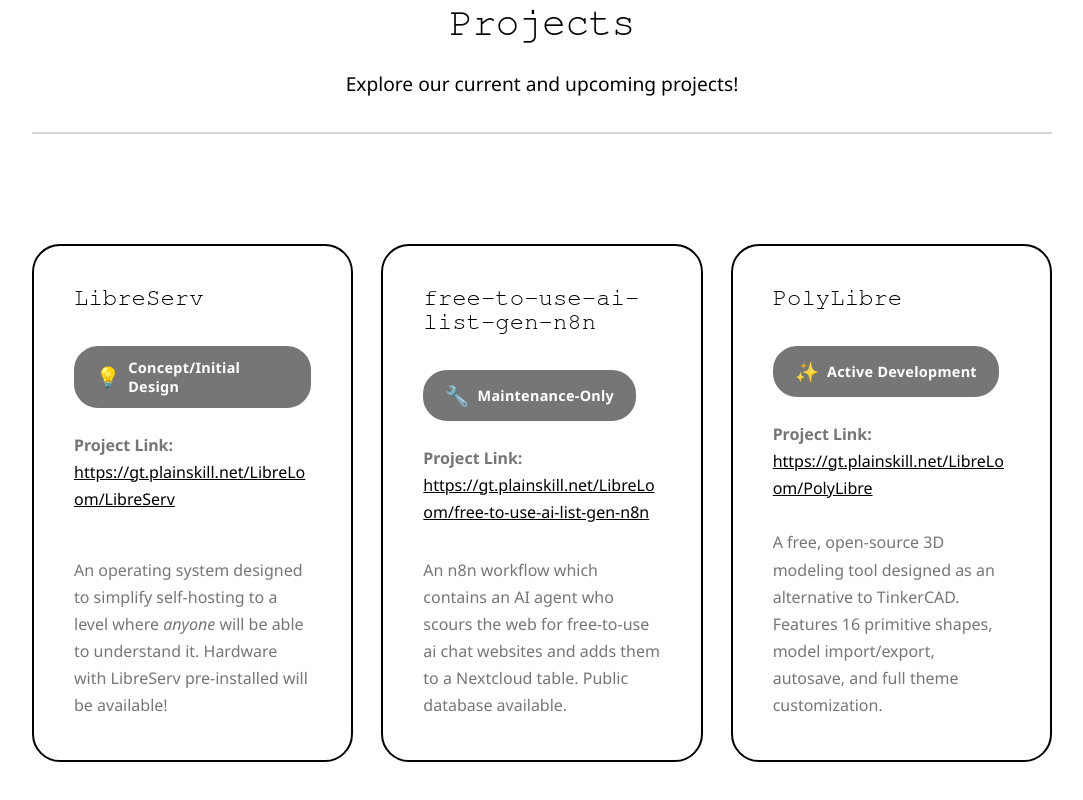
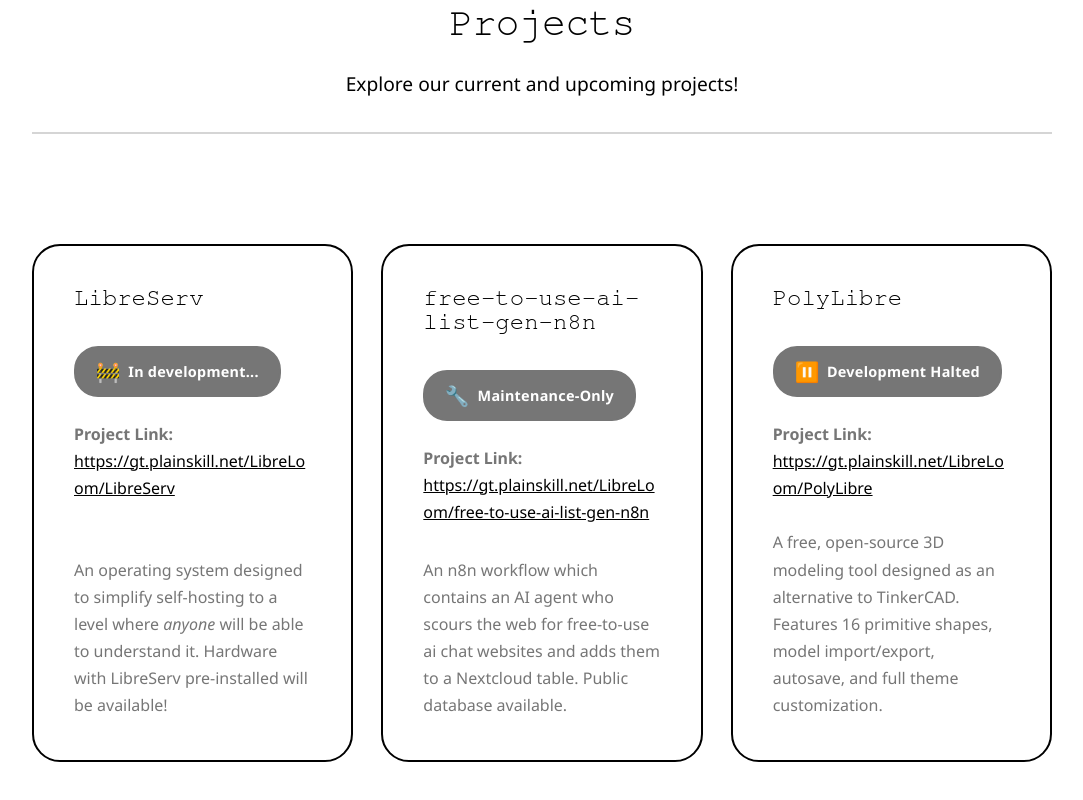
Before and after one commit to LibreLoom/Website, a React (Vite) app in the folder web/: page /projects in a window 1280 px wide. Shown: the part 669-1469 px from the top of the page, without its empty margins (98-1181 px from the left). Built offline with nearby package versions, Linux system fonts and the light colour scheme; a web font is replaced by a local one.

Commit message:
Update Statii

```diff
--- a/web/src/components/Projects.jsx
+++ b/web/src/components/Projects.jsx
@@ -24,8 +24,8 @@ function Projects() {
             <h2>LibreServ</h2>
             <div className="status-container">
               <span className="status-badge status-concept">
-                <span className="status-icon">💡</span>
-                <span className="status-text">Concept/Initial Design</span>
+                <span className="status-icon">🚧</span>
+                <span className="status-text">In development...</span>
               </span>
             </div>
             <p><strong>Project Link:</strong> <a href="https://gt.plainskill.net/LibreLoom/LibreServ" target="_blank" rel="noopener noreferrer">https://gt.plainskill.net/LibreLoom/LibreServ</a></p>
@@ -46,8 +46,8 @@ function Projects() {
             <h2>PolyLibre</h2>
             <div className="status-container">
               <span className="status-badge status-active">
-                <span className="status-icon">✨</span>
-                <span className="status-text">Active Development</span>
+                <span className="status-icon">⏸️</span>
+                <span className="status-text">Development Halted</span>
               </span>
             </div>
             <p><strong>Project Link:</strong> <a href="https://gt.plainskill.net/LibreLoom/PolyLibre" target="_blank" rel="noopener noreferrer">https://gt.plainskill.net/LibreLoom/PolyLibre</a></p>
```
